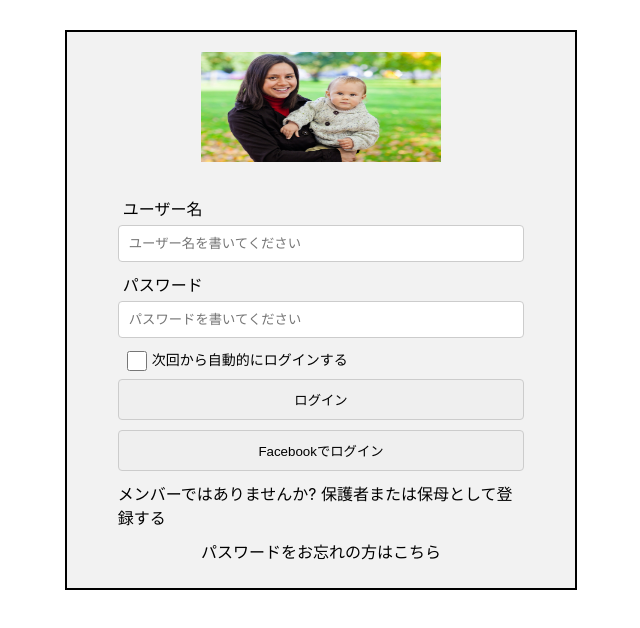
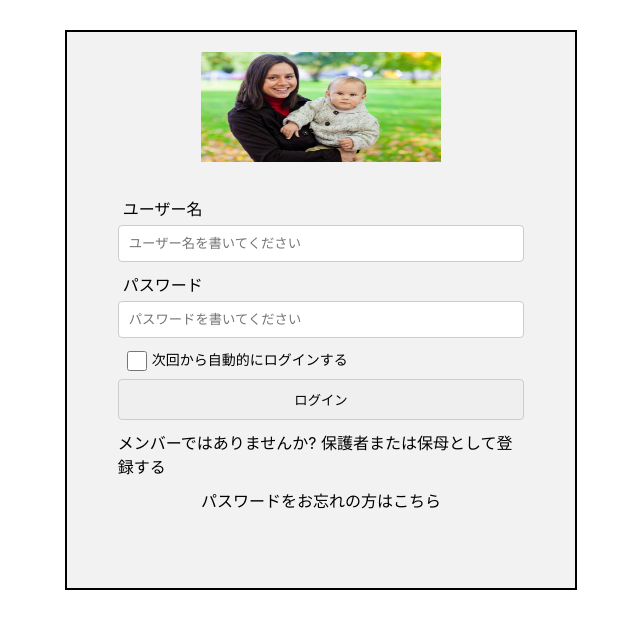
Before and after one commit to Dark-Star3110/Sitter-Client, a Next.js app: page /signin in a window 1280 px wide. Shown: the top 628 px of the page, without its empty margins (319-959 px from the left). Built offline with nearby package versions, Linux system fonts and the light colour scheme; no server answers.

Commit message:
chore: remove login facebook button

```diff
--- a/pages/signin.tsx
+++ b/pages/signin.tsx
@@ -80,9 +80,6 @@ const SignIn = () => {
             <button type="submit" className={styles["login_button"]}>
               ログイン
             </button>
-            <button className={styles["login_button"]}>
-              Facebookでログイン
-            </button>
             <Link href="/signup" className={styles["signup_text"]}>
               メンバーではありませんか? 保護者または保母として登録する
             </Link>
```
